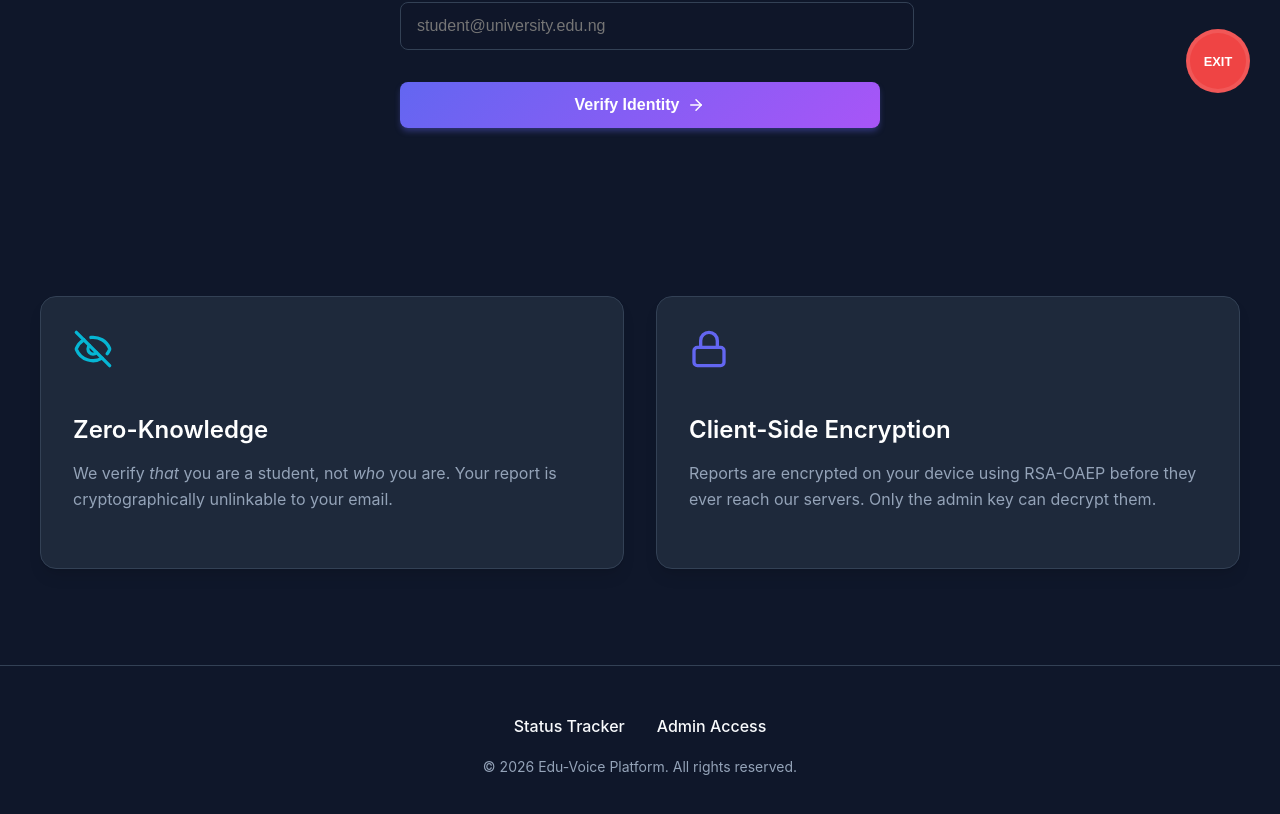
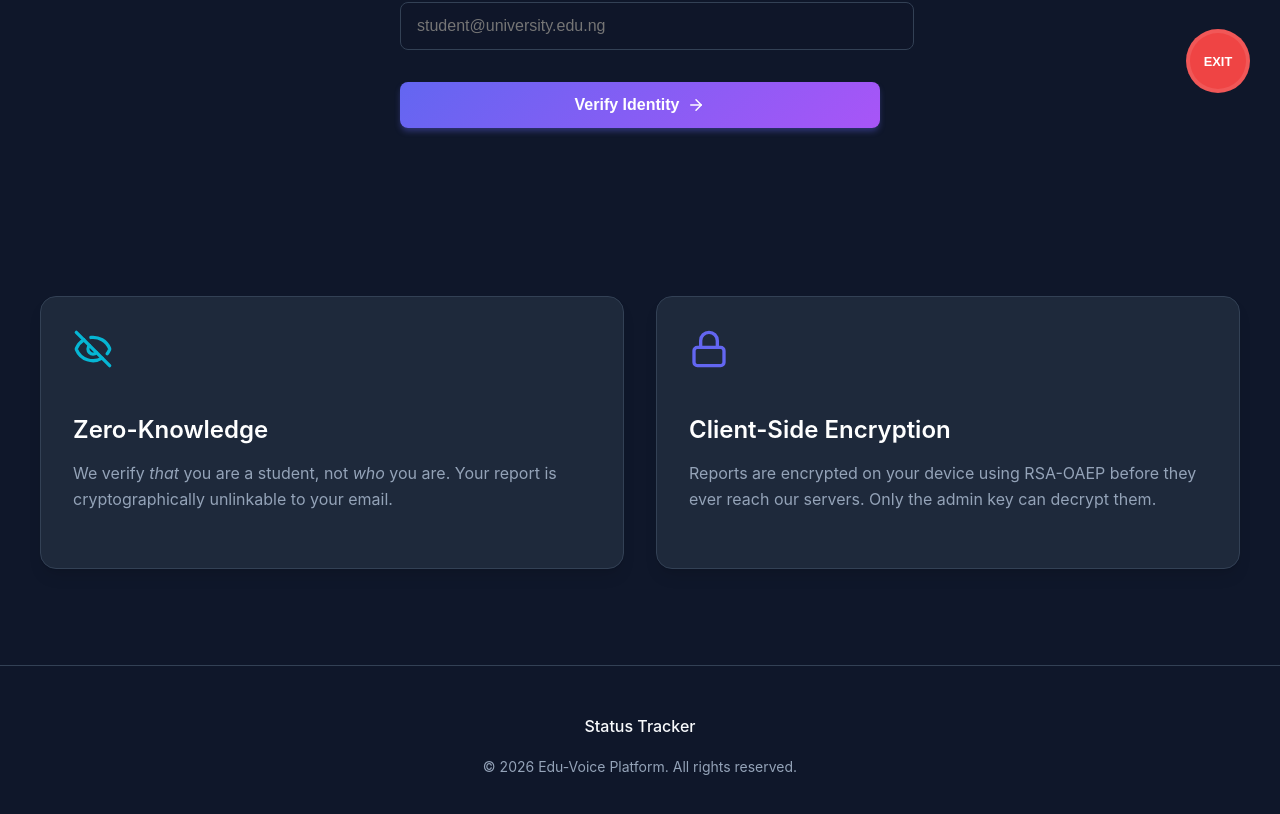
Before and after one commit to sheisjay001/EduVoice, a React app in the folder frontend/: page / in a window 1280 px wide. Shown: the part 677-1491 px from the top of the page. Built offline with nearby package versions, Linux system fonts and the light colour scheme; the HTML template or start-up script is replaced by a standard one.

Commit message:
Refactor: Remove public Admin Access link from footer

```diff
--- a/frontend/src/components/LandingPage.jsx
+++ b/frontend/src/components/LandingPage.jsx
@@ -115,7 +115,6 @@ const LandingPage = () => {
       }}>
         <div style={{ marginBottom: '1rem' }}>
           <a href="/status" style={{ color: 'var(--text-light)', textDecoration: 'none', margin: '0 1rem', fontWeight: 500 }}>Status Tracker</a>
-          <a href="/admin" style={{ color: 'var(--text-light)', textDecoration: 'none', margin: '0 1rem', fontWeight: 500 }}>Admin Access</a>
         </div>
         <p style={{ fontSize: '0.875rem' }}>&copy; {new Date().getFullYear()} Edu-Voice Platform. All rights reserved.</p>
       </footer>
```
